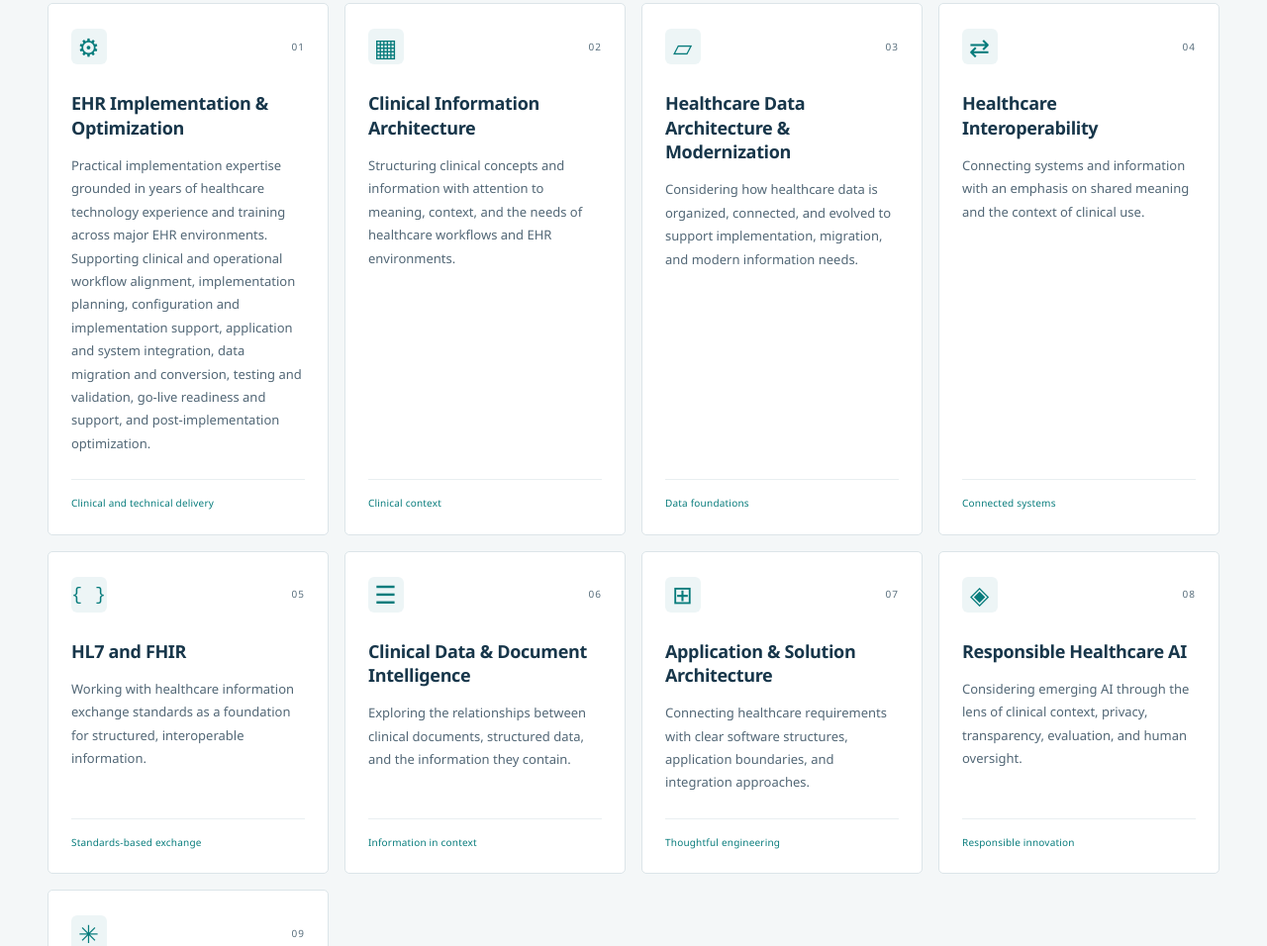
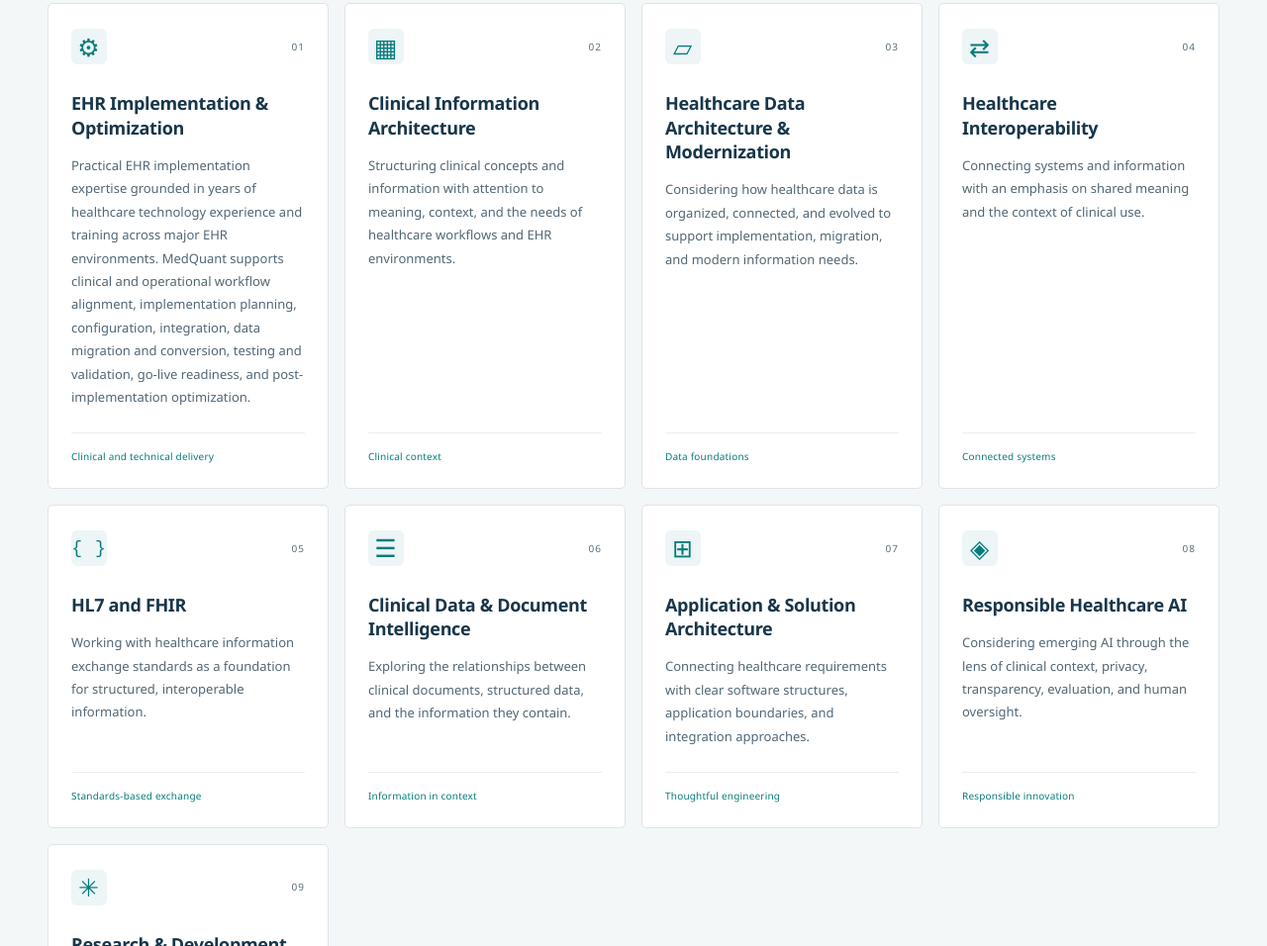
Before and after one commit to REESEDEV/MedQuant-Website, a plain HTML site: page index.html in a window 1280 px wide. Shown: the part 1751-2707 px from the top of the page at 99% size. Drawn offline with Linux system fonts and the light colour scheme.

Commit message:
Revise EHR Implementation description
Updated the description of EHR Implementation expertise to include MedQuant's support.

```diff
--- a/index.html
+++ b/index.html
@@ -76,7 +76,7 @@
             <article class="capability-card">
               <div class="card-top"><span class="card-symbol" aria-hidden="true">&#9881;</span><span>01</span></div>
               <h3>EHR Implementation &amp; Optimization</h3>
-              <p>Practical implementation expertise grounded in years of healthcare technology experience and training across major EHR environments. Supporting clinical and operational workflow alignment, implementation planning, configuration and implementation support, application and system integration, data migration and conversion, testing and validation, go-live readiness and support, and post-implementation optimization.</p>
+              <p>Practical EHR implementation expertise grounded in years of healthcare technology experience and training across major EHR environments. MedQuant supports clinical and operational workflow alignment, implementation planning, configuration, integration, data migration and conversion, testing and validation, go-live readiness, and post-implementation optimization.</p>
               <span class="card-tag">Clinical and technical delivery</span>
             </article>
             <article class="capability-card">
```
